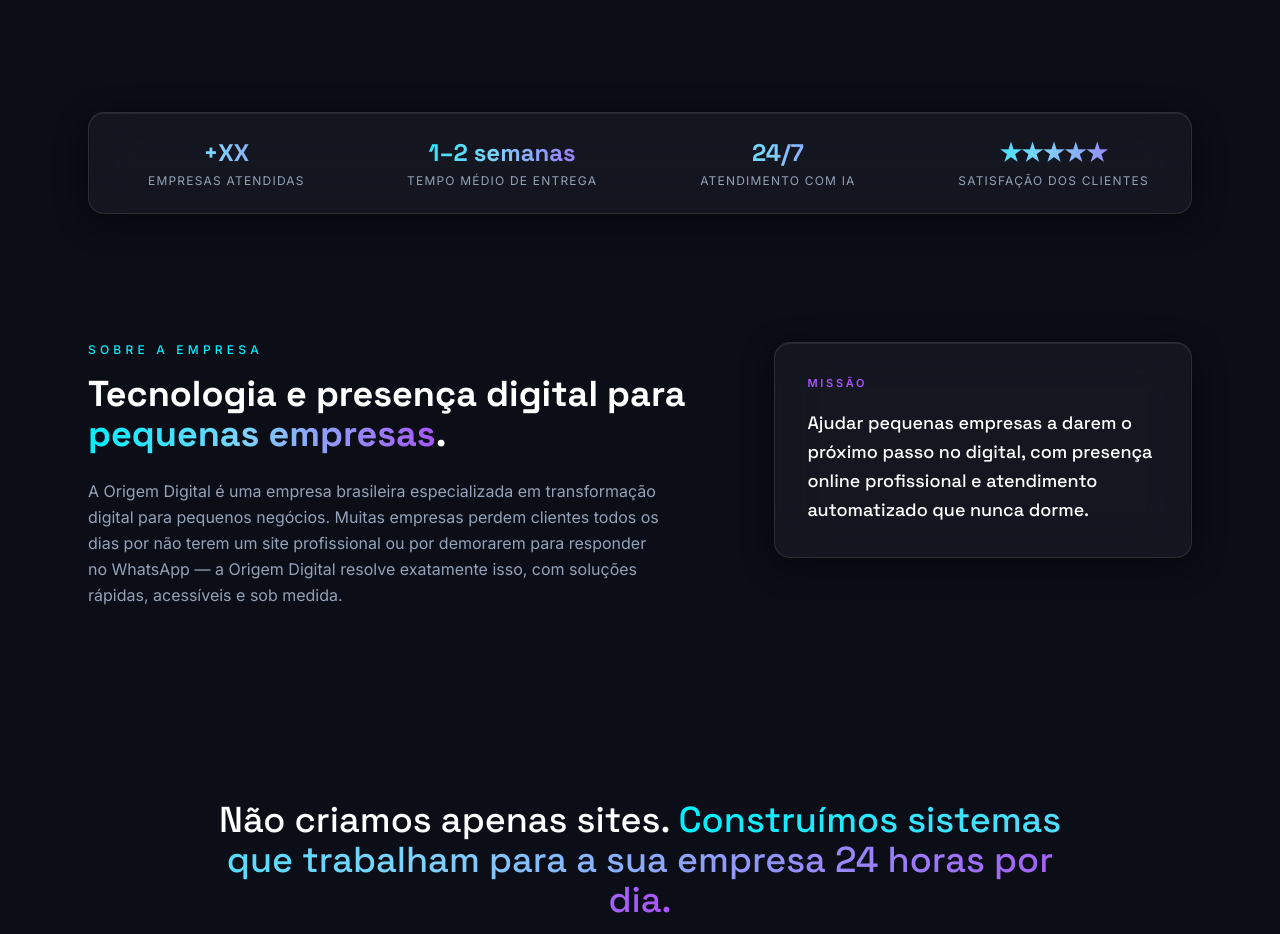
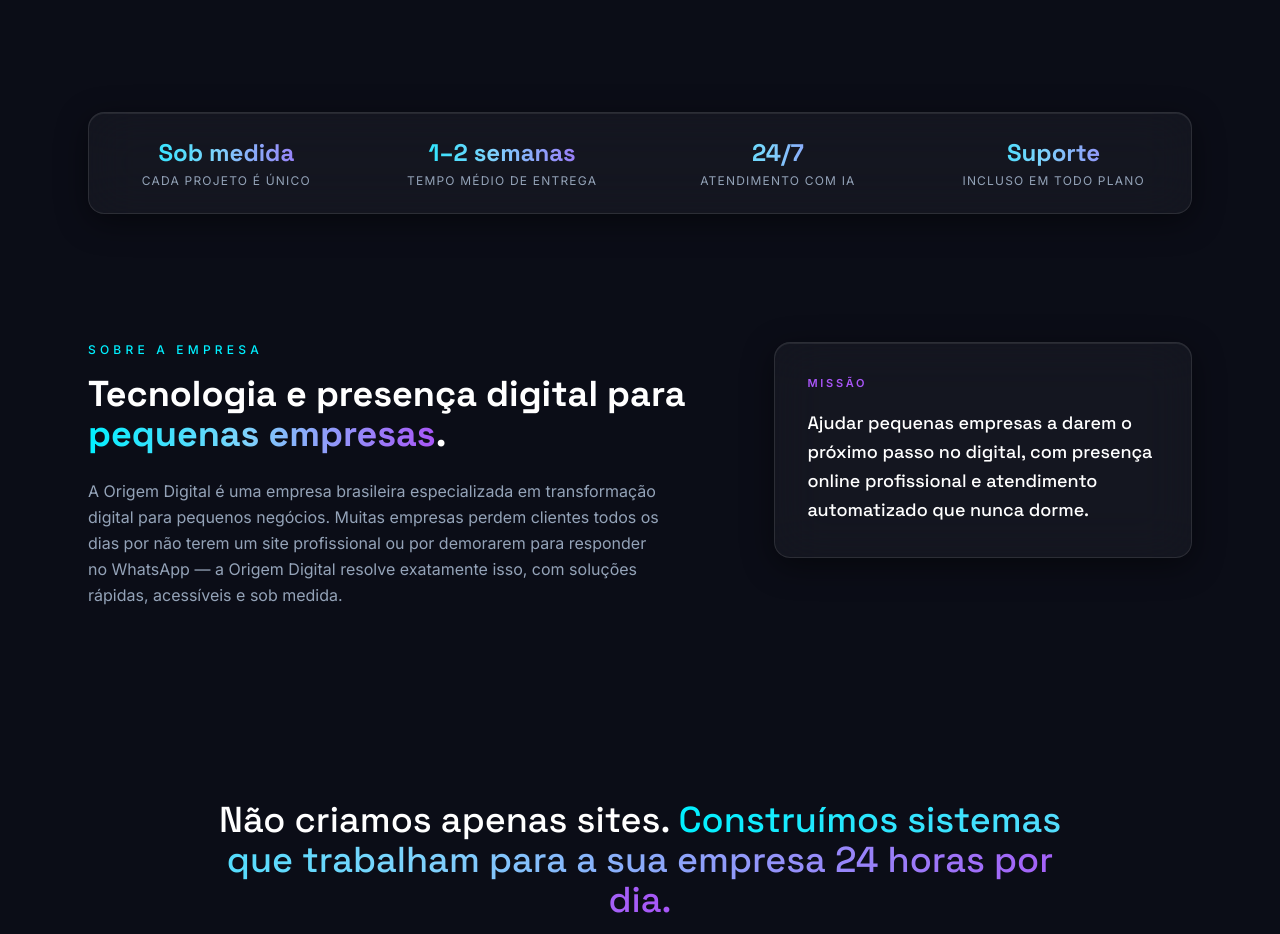
Before and after one commit to vito0067/origem-digital, a Next.js app: page / in a window 1280 px wide. Shown: the part 2320-3254 px from the top of the page. Built offline with nearby package versions, Linux system fonts and the light colour scheme.

Commit message:
Update metrics in SocialProof component

```diff
--- a/components/SocialProof.tsx
+++ b/components/SocialProof.tsx
@@ -5,10 +5,10 @@
  * assim que existirem. Tudo centralizado aqui para trocar num lugar só.
  */
 const METRICS = [
-  { value: "+XX", label: "Empresas atendidas" }, // PLACEHOLDER
+  { value: "Sob medida", label: "Cada projeto é único" },
   { value: "1–2 semanas", label: "Tempo médio de entrega" },
   { value: "24/7", label: "Atendimento com IA" },
-  { value: "★★★★★", label: "Satisfação dos clientes" }, // PLACEHOLDER
+  { value: "Suporte", label: "Incluso em todo plano" },
 ];
 
 export default function SocialProof() {
```
